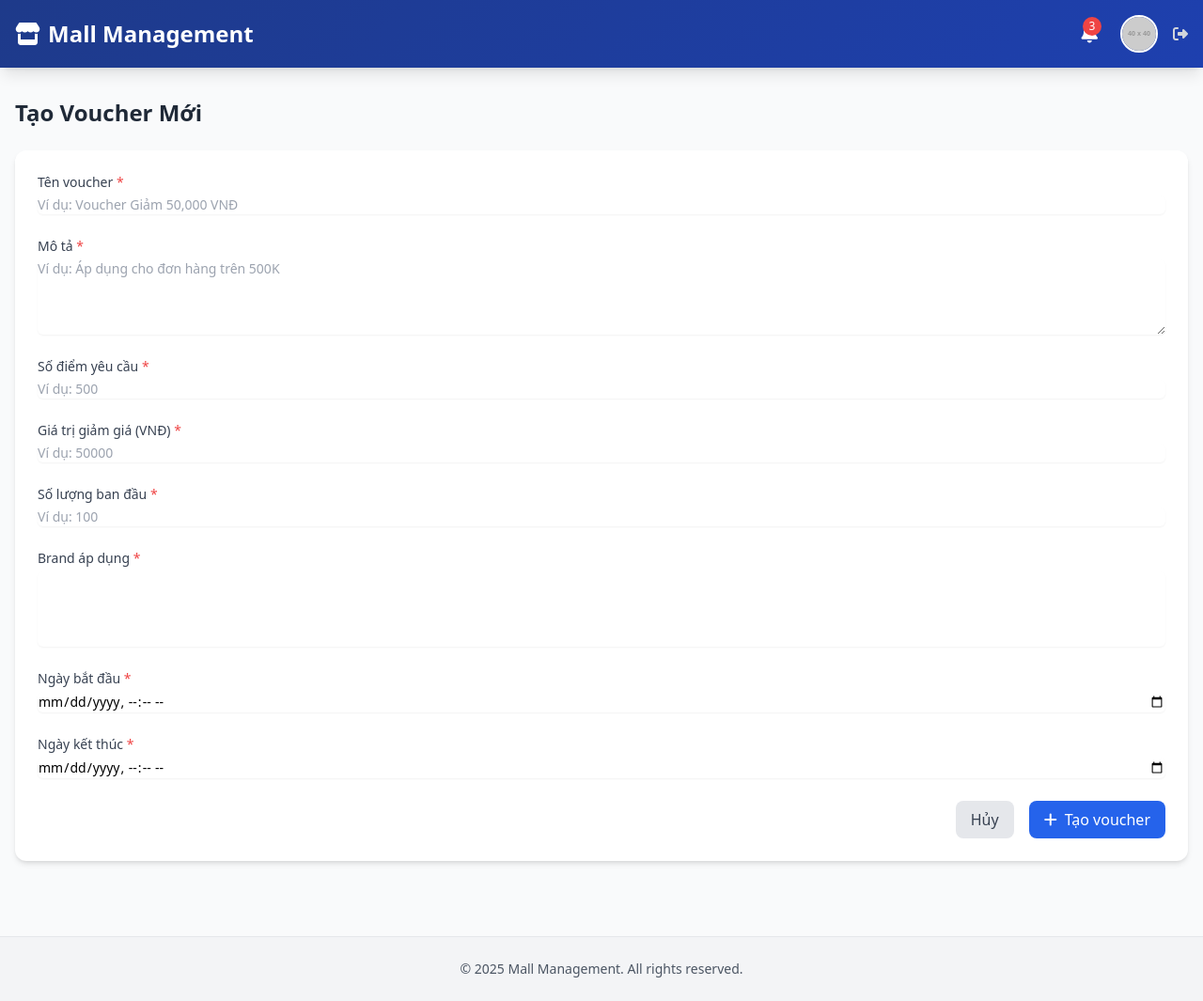
After one commit to Chungg25/Loyalty_Point_System, a Flask app: page /voucher/voucher in a window 1280 px wide. The commit adds this page. Shown: the whole page at 94% size. Run offline with Flask 3, Linux system fonts and the light colour scheme; grey boxes labelled with a size stand in for pictures from a placeholder-image service; lists and menus that the app fills with data are empty; some libraries are stand-ins or nearby versions.

Commit message:
sua 1 dong

```diff
--- a/templates/customer.html
+++ b/templates/customer.html
@@ -214,7 +214,7 @@
                     <h4 class="text-lg font-bold mb-4">Tích điểm</h4>
                     <p class="text-gray-600 text-sm mb-4">Quét mã QR tại cửa hàng để tích điểm sau mỗi lần mua sắm</p>
                     <div class="flex flex-col items-center">
-                        <img src="" alt="QR Code" class="w-32 h-32 mb-4">
+                        <img src="/static/transaction_qr.png" alt="QR Code" class="w-32 h-32 mb-4">
                         <p class="text-xs text-gray-500 mb-2">Mã khách hàng: CUS123456</p>
                         <button
                             class="bg-blue-600 text-white text-sm px-4 py-2 rounded-lg hover:bg-blue-700 transition-all">
--- /dev/null
+++ b/templates/voucher_service/create_voucher.html
@@ -0,0 +1,315 @@
+<!DOCTYPE html>
+<html lang="vi">
+
+<head>
+    <meta charset="UTF-8">
+    <meta name="viewport" content="width=device-width, initial-scale=1.0">
+    <title>Tạo Voucher Mới - Mall Management</title>
+    <script src="https://cdn.tailwindcss.com"></script>
+    <link rel="stylesheet" href="https://cdnjs.cloudflare.com/ajax/libs/font-awesome/6.4.0/css/all.min.css">
+    <style>
+        /* Gradient background for header */
+        .gradient-bg {
+            background: linear-gradient(135deg, #1e3a8a 0%, #1e40af 100%);
+        }
+
+        /* Hover effect for cards */
+        .card-hover:hover {
+            transform: translateY(-5px);
+            box-shadow: 0 10px 25px rgba(0, 0, 0, 0.1);
+        }
+
+        /* Smooth transitions */
+        .transition-all {
+            transition: all 0.3s ease;
+        }
+
+        /* Loading spinner */
+        .spinner {
+            border: 4px solid rgba(0, 0, 0, 0.1);
+            width: 36px;
+            height: 36px;
+            border-radius: 50%;
+            border-left-color: #1e40af;
+            animation: spin 1s ease infinite;
+        }
+
+        @keyframes spin {
+            0% {
+                transform: rotate(0deg);
+            }
+
+            100% {
+                transform: rotate(360deg);
+            }
+        }
+
+        .loading-overlay {
+            display: flex;
+            justify-content: center;
+            align-items: center;
+            min-height: 80px;
+        }
+
+        /* Error and success messages */
+        .error-message {
+            color: #ef4444;
+            font-style: italic;
+            text-align: center;
+            padding: 1rem;
+        }
+
+        .success-message {
+            color: #10b981;
+            font-style: italic;
+            text-align: center;
+            padding: 1rem;
+        }
+    </style>
+</head>
+
+<body class="bg-gray-50 font-sans">
+    <!-- Header -->
+    <header class="gradient-bg text-white shadow-lg sticky top-0 z-50">
+        <div class="container mx-auto px-4 py-4 flex justify-between items-center">
+            <div class="flex items-center space-x-2">
+                <i class="fas fa-store text-2xl"></i>
+                <h1 class="text-2xl font-bold">Mall Management</h1>
+            </div>
+            <div class="flex items-center space-x-6">
+                <div class="relative group">
+                    <button class="flex items-center space-x-2 focus:outline-none">
+                        <i class="fas fa-bell text-xl"></i>
+                        <span
+                            class="absolute -top-1 -right-1 bg-red-500 text-white text-xs rounded-full h-5 w-5 flex items-center justify-center">3</span>
+                    </button>
+                </div>
+                <div class="flex items-center space-x-2">
+                    <img src="https://placehold.co/40x40/e2e8f0/334155?text=A" alt="Avatar quản trị viên"
+                        class="w-10 h-10 rounded-full border-2 border-white">
+                    <span class="font-medium hidden sm:inline">{{ user.user_name | default('Admin Mall') }}</span>
+                    <button class="text-gray-300 hover:text-white focus:outline-none ml-2" onclick="logout()">
+                        <i class="fas fa-sign-out-alt"></i>
+                    </button>
+                </div>
+            </div>
+        </div>
+    </header>
+
+    <!-- Main Content -->
+    <main class="container mx-auto px-4 py-8">
+        <section aria-labelledby="create-voucher-heading">
+            <h2 id="create-voucher-heading" class="text-2xl font-bold text-gray-800 mb-6">Tạo Voucher Mới</h2>
+            <div class="bg-white rounded-xl p-6 shadow-md transition-all card-hover">
+                <form id="create-voucher-form" class="space-y-6">
+                    <!-- Voucher Title -->
+                    <div>
+                        <label for="title" class="block text-sm font-medium text-gray-700">Tên voucher <span
+                                class="text-red-500">*</span></label>
+                        <input type="text" id="title" name="title" required
+                            class="mt-1 block w-full rounded-md border-gray-300 shadow-sm focus:border-blue-500 focus:ring-blue-500 sm:text-sm"
+                            placeholder="Ví dụ: Voucher Giảm 50,000 VNĐ">
+                    </div>
+
+                    <!-- Description -->
+                    <div>
+                        <label for="description" class="block text-sm font-medium text-gray-700">Mô tả <span
+                                class="text-red-500">*</span></label>
+                        <textarea id="description" name="description" rows="4" required
+                            class="mt-1 block w-full rounded-md border-gray-300 shadow-sm focus:border-blue-500 focus:ring-blue-500 sm:text-sm"
+                            placeholder="Ví dụ: Áp dụng cho đơn hàng trên 500K"></textarea>
+                    </div>
+
+                    <!-- Points Required -->
+                    <div>
+                        <label for="points_required" class="block text-sm font-medium text-gray-700">Số điểm yêu cầu
+                            <span class="text-red-500">*</span></label>
+                        <input type="number" id="points_required" name="points_required" required min="1"
+                            class="mt-1 block w-full rounded-md border-gray-300 shadow-sm focus:border-blue-500 focus:ring-blue-500 sm:text-sm"
+                            placeholder="Ví dụ: 500">
+                    </div>
+
+                    <!-- Discount Amount -->
+                    <div>
+                        <label for="discount_amount" class="block text-sm font-medium text-gray-700">Giá trị giảm giá
+                            (VNĐ) <span class="text-red-500">*</span></label>
+                        <input type="number" id="discount_amount" name="discount_amount" required min="0"
+                            class="mt-1 block w-full rounded-md border-gray-300 shadow-sm focus:border-blue-500 focus:ring-blue-500 sm:text-sm"
+                            placeholder="Ví dụ: 50000">
+                    </div>
+
+                    <!-- Initial Stock -->
+                    <div>
+                        <label for="initial_stock" class="block text-sm font-medium text-gray-700">Số lượng ban đầu
+                            <span class="text-red-500">*</span></label>
+                        <input type="number" id="initial_stock" name="initial_stock" required min="1"
+                            class="mt-1 block w-full rounded-md border-gray-300 shadow-sm focus:border-blue-500 focus:ring-blue-500 sm:text-sm"
+                            placeholder="Ví dụ: 100">
+                    </div>
+
+                    <!-- Applicable Brands -->
+                    <div>
+                        <label for="brands" class="block text-sm font-medium text-gray-700">Brand áp dụng <span
+                                class="text-red-500">*</span></label>
+                        <select id="brands" name="brands" multiple required
+                            class="mt-1 block w-full rounded-md border-gray-300 shadow-sm focus:border-blue-500 focus:ring-blue-500 sm:text-sm">
+                            <!-- Options will be populated dynamically -->
+                        </select>
+                    </div>
+
+                    <!-- Start Date -->
+                    <div>
+                        <label for="start_at" class="block text-sm font-medium text-gray-700">Ngày bắt đầu <span
+                                class="text-red-500">*</span></label>
+                        <input type="datetime-local" id="start_at" name="start_at" required
+                            class="mt-1 block w-full rounded-md border-gray-300 shadow-sm focus:border-blue-500 focus:ring-blue-500 sm:text-sm">
+                    </div>
+
+                    <!-- End Date -->
+                    <div>
+                        <label for="end_at" class="block text-sm font-medium text-gray-700">Ngày kết thúc <span
+                                class="text-red-500">*</span></label>
+                        <input type="datetime-local" id="end_at" name="end_at" required
+                            class="mt-1 block w-full rounded-md border-gray-300 shadow-sm focus:border-blue-500 focus:ring-blue-500 sm:text-sm">
+                    </div>
+
+                    <!-- Message Area -->
+                    <div id="message-area" class="hidden"></div>
+
+                    <!-- Buttons -->
+                    <div class="flex justify-end space-x-4">
+                        <button type="button" onclick="window.location.href='/mall.html'"
+                            class="bg-gray-200 text-gray-700 py-2 px-4 rounded-lg hover:bg-gray-300 transition-all focus:outline-none focus:ring-2 focus:ring-offset-2 focus:ring-gray-500">
+                            Hủy
+                        </button>
+                        <button type="submit"
+                            class="bg-blue-600 text-white py-2 px-4 rounded-lg hover:bg-blue-700 transition-all focus:outline-none focus:ring-2 focus:ring-offset-2 focus:ring-blue-500 flex items-center">
+                            <i class="fas fa-plus mr-2"></i> Tạo voucher
+                        </button>
+                    </div>
+                </form>
+            </div>
+        </section>
+    </main>
+
+    <!-- Footer -->
+    <footer class="bg-gray-100 border-t border-gray-200 mt-12 py-6">
+        <div class="container mx-auto px-4 text-center text-gray-600 text-sm">
+            © <span id="current-year"></span> Mall Management. All rights reserved.
+        </div>
+    </footer>
+
+    <script>
+        // Configuration
+        const API_BASE_URL = ''; // Adjust to your backend URL, e.g., 'http://localhost:5000'
+
+        // Set current year in footer
+        document.getElementById('current-year').textContent = new Date().getFullYear();
+
+        // Utility function to show messages
+        function showMessage(message, type = 'error') {
+            const messageArea = document.getElementById('message-area');
+            messageArea.className = `mt-4 ${type === 'error' ? 'error-message' : 'success-message'}`;
+            messageArea.textContent = message;
+            messageArea.classList.remove('hidden');
+            setTimeout(() => messageArea.classList.add('hidden'), 5000);
+        }
+
+        // Load brands for select box
+        async function loadBrands() {
+            const brandsSelect = document.getElementById('brands');
+            try {
+                const response = await fetch(`/brand/get_brand`, {
+                    headers: {
+                        // Add authentication headers if required, e.g., Authorization: Bearer <token>
+                    }
+                });
+                const data = await response.json();
+                if (!response.ok) throw new Error(data.error || 'Lỗi tải danh sách Brand');
+
+                brandsSelect.innerHTML = data.brands
+                    .filter(brand => brand.status === 1) // Chỉ lấy Brand đang hoạt động
+                    .map(brand => `
+                        <option value="${brand.brand_id}">${brand.brandname}</option>
+                    `).join('');
+            } catch (error) {
+                console.error('Error loading brands:', error);
+                showMessage(`Lỗi tải danh sách Brand: ${error.message}`);
+            }
+        }
+
+        // Form submission handler
+        document.getElementById('create-voucher-form').addEventListener('submit', async (e) => {
+            e.preventDefault();
+            const submitButton = e.target.querySelector('button[type="submit"]');
+            submitButton.disabled = true;
+            submitButton.innerHTML = `<div class="spinner !w-5 !h-5 mr-2"></div> Đang tạo...`;
+
+            const formData = new FormData(e.target);
+            const startAt = formData.get('start_at');
+            const endAt = formData.get('end_at');
+
+            // Client-side validation
+            if (new Date(endAt) <= new Date(startAt)) {
+                showMessage('Ngày kết thúc phải sau ngày bắt đầu.');
+                submitButton.disabled = false;
+                submitButton.innerHTML = `<i class="fas fa-plus mr-2"></i> Tạo voucher`;
+                return;
+            }
+
+            const data = {
+                title: formData.get('title'),
+                description: formData.get('description'),
+                points_required: parseInt(formData.get('points_required')),
+                discount_amount: parseFloat(formData.get('discount_amount')),
+                initial_stock: parseInt(formData.get('initial_stock')),
+                stock: parseInt(formData.get('initial_stock')), // Stock ban đầu bằng initial_stock
+                brand_ids: Array.from(formData.getAll('brands')).map(id => parseInt(id)),
+                start_at: startAt,
+                end_at: endAt,
+                status: '1', // Voucher do mall tạo sẽ active ngay
+                created_at: new Date().toISOString().slice(0, 19).replace('T', ' ')
+            };
+
+            try {
+                const response = await fetch(`/voucher/vouchers`, {
+                    method: 'POST',
+                    headers: {
+                        'Content-Type': 'application/json',
+                        // Add authentication headers if required
+                    },
+                    body: JSON.stringify(data)
+                });
+
+                const result = await response.json();
+                if (!response.ok) throw new Error(result.error || 'Lỗi khi tạo voucher');
+
+                showMessage('Tạo voucher thành công!', 'success');
+                e.target.reset();
+                setTimeout(() => {
+                    window.location.href = '/user/mall';
+                }, 2000);
+            } catch (error) {
+                console.error('Error creating voucher:', error);
+                showMessage(`Lỗi: ${error.message}`);
+            } finally {
+                submitButton.disabled = false;
+                submitButton.innerHTML = `<i class="fas fa-plus mr-2"></i> Tạo voucher`;
+            }
+        });
+
+        // Logout function (placeholder)
+        function logout() {
+            fetch(`/user/logout`, { method: 'POST' })
+                .then(() => window.location.href = '/login.html')
+                .catch(err => console.error('Logout error:', err));
+        }
+
+        // Initialize
+        document.addEventListener('DOMContentLoaded', () => {
+            loadBrands();
+        });
+    </script>
+</body>
+
+</html>
```
Also changed, not shown: brand_service.py (+36 -1 lines), campaign_service.py (+12 -1 lines), point_service.py (+60 -0 lines), templates/mall.html (+136 -13 lines), user_service.py (+22 -0 lines), voucher_service.py (+31 -1 lines), static/transaction_qr.png (added).
